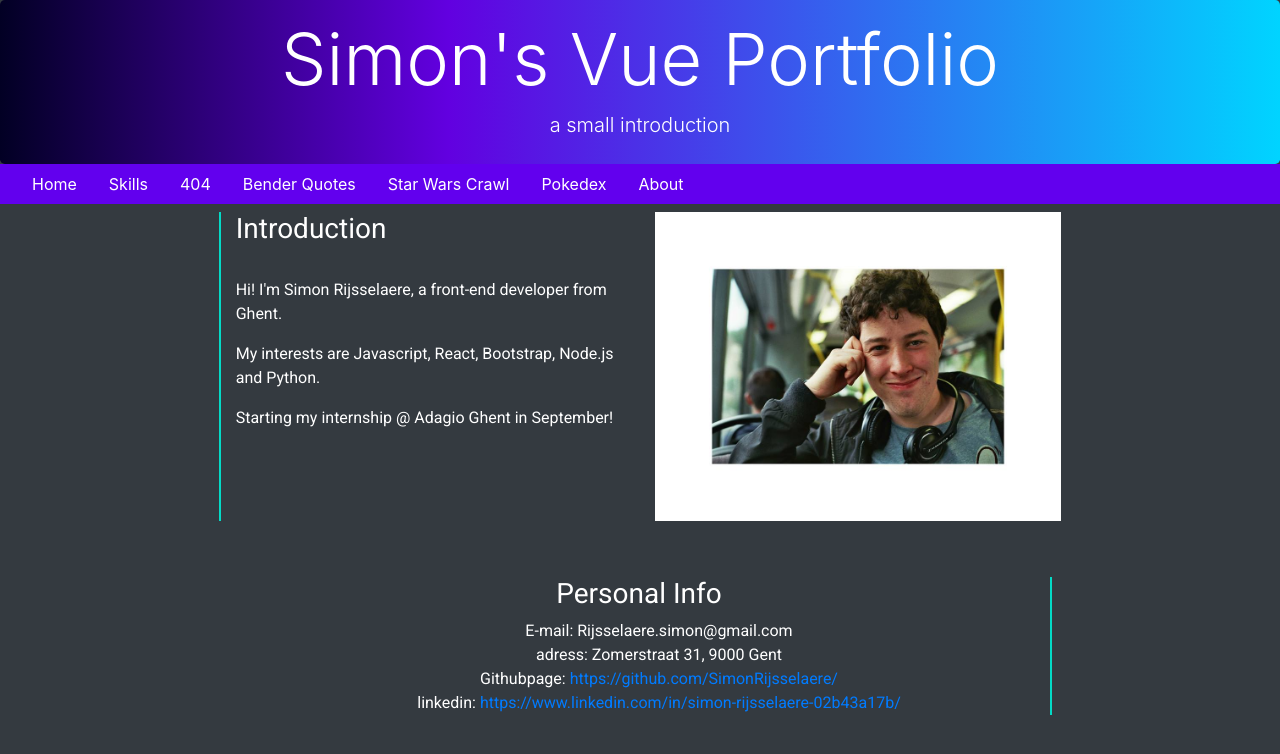
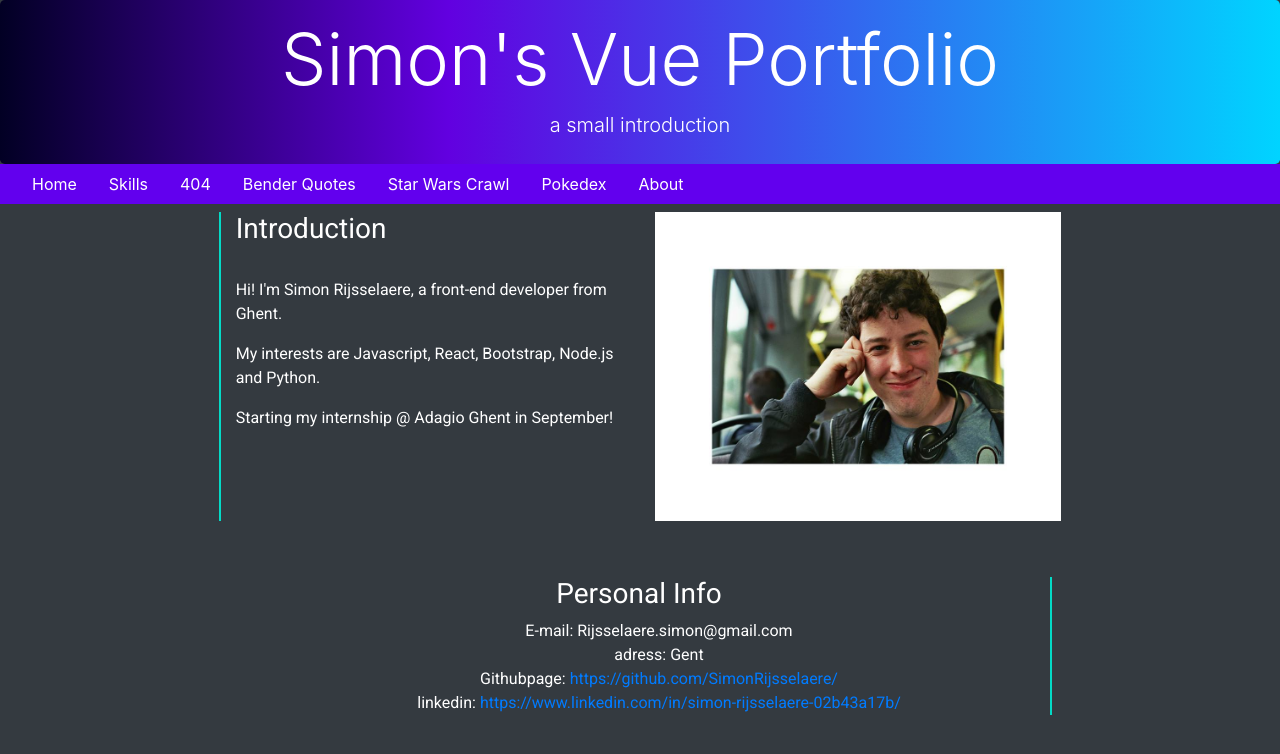
Before and after one commit to SimonRijsselaere/portfolio, a Vue app: page /#/ in a window 1280 px wide. Shown: the top 754 px of the page. Built offline with nearby package versions, Linux system fonts and the light colour scheme.

Commit message:
Update Home.vue

```diff
--- a/src/components/Home/Home.vue
+++ b/src/components/Home/Home.vue
@@ -20,7 +20,7 @@
            <h3 id="bigger">Personal Info</h3>
              <ul>
                <li>E-mail: Rijsselaere.simon@gmail.com</li>
-               <li>adress: Zomerstraat 31, 9000 Gent</li>
+               <li>adress: Gent</li>
                <li>Githubpage:<a href="https://github.com/SimonRijsselaere/" target="_blank"> https://github.com/SimonRijsselaere/</a></li>
                <li>linkedin: <a href="https://www.linkedin.com/in/simon-rijsselaere-02b43a17b/" target="_blank">https://www.linkedin.com/in/simon-rijsselaere-02b43a17b/</a></li>
              </ul>
```
